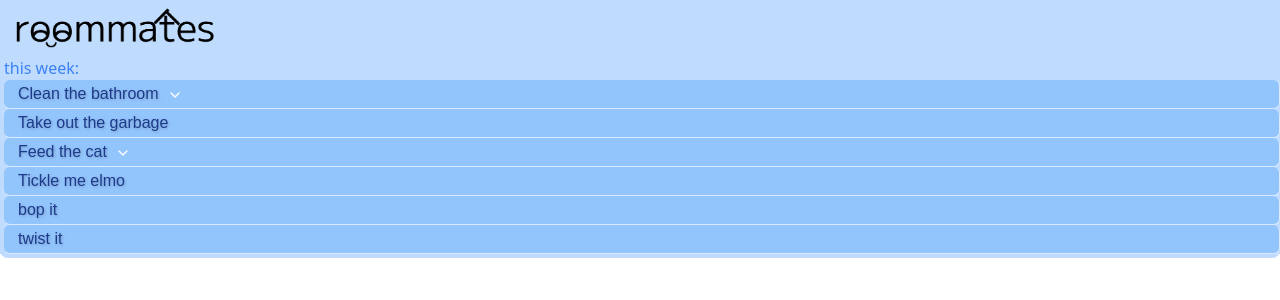
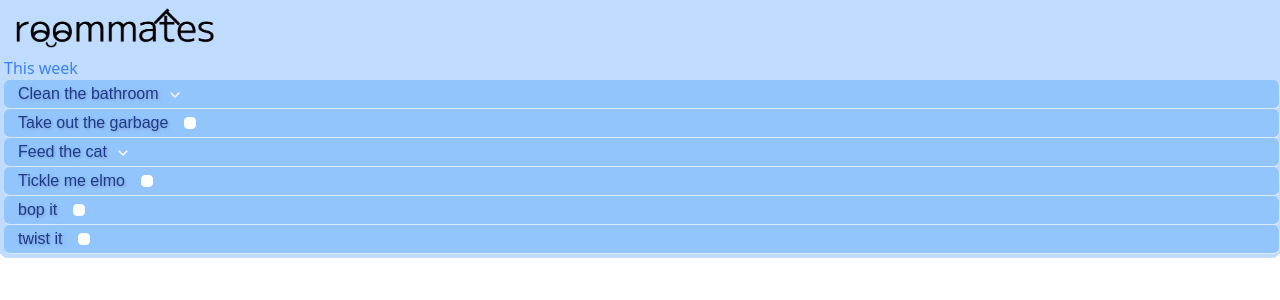
Before and after one commit to decarlec/roommates-app, an Angular app: page / in a window 1280 px wide. Shown: the top 300 px of the page. Built offline with nearby package versions, Linux system fonts and the light colour scheme; what @tailwindcss/typography would draw is missing.

Commit message:
Commented task item component

```diff
--- a/src/app/components/task-item/task-item.component.html
+++ b/src/app/components/task-item/task-item.component.html
@@ -1,13 +1,15 @@
 <div class="rounded-md ml-1 border-b border-r border-blue-100 bg-blue-300">
+  <!-- Task item flex box allows clicking anywhere in the screen element -->
   <div class="flex" (click)="onClick()">
-    <div
-      class="flex-grow p-0.5 font-SourceSansPro text-shadow ml-2"
-    >
+    <!-- Task item outer container -->
+    <div class="flex-grow p-0.5 font-SourceSansPro text-shadow ml-2">
+      <!-- Item name -->
       <span class="flex-initial pl-1 pr-2 text-blue-900 text-shadow-sm">{{
         taskItem.name
       }}</span>
+      <!--Expand Icon-->
       <svg
-        *ngIf="taskItem.Subtasks"
+        *ngIf="taskItem.Subtasks; else checkboxTemplate"
         class="inline-block h-4 w-4 text-white"
         viewBox="0 0 24 24"
         fill="none"
@@ -18,9 +20,35 @@
       >
         <polyline points="6 9 12 15 18 9" />
       </svg>
+      <!-- Checkbox -->
+      <ng-template #checkboxTemplate>
+        <input
+          class="
+            w-3
+            h-3
+            rounded
+            ml-2
+            mr-1
+            mb-1
+            mt-0.5
+            inline-block
+            text-white-900
+            focus:ring-blue-200 focus:ring-opacity-0
+            border-white
+          "
+          type="checkbox"
+        />
+      </ng-template>
     </div>
-    <div *ngIf="taskItem.completed" class="pr-4 font-sans font-light text-sm text-blue-500">Done</div>
+    <!-- Done right display -->
+    <div
+      *ngIf="taskItem.completed"
+      class="pr-4 font-sans font-light text-sm text-blue-500"
+    >
+      Done
+    </div>
   </div>
+  <!-- subtasks -->
   <div *ngIf="showSubtasks">
     <app-subtask
       *ngFor="let subTask of taskItem.Subtasks"
--- a/src/app/components/task-list/task-list.component.html
+++ b/src/app/components/task-list/task-list.component.html
@@ -1,4 +1,4 @@
 <div class="bg-blue-200">
-<h3 class="font-sans text-blue-500 px-1">this week:</h3>
+<h3 class="font-sans text-blue-500 px-1">This week</h3>
 <app-task-item *ngFor="let taskItem of tasks" [taskItem]="taskItem"></app-task-item>
 </div>
```
